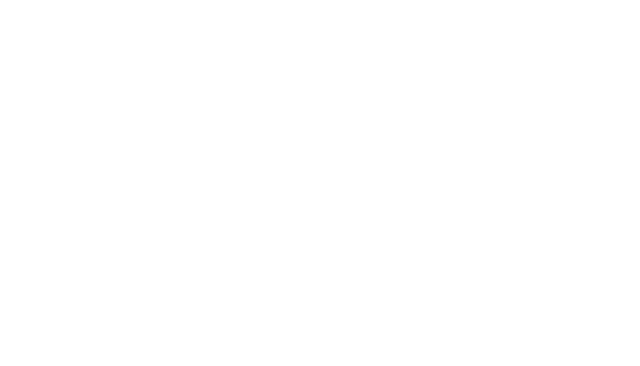
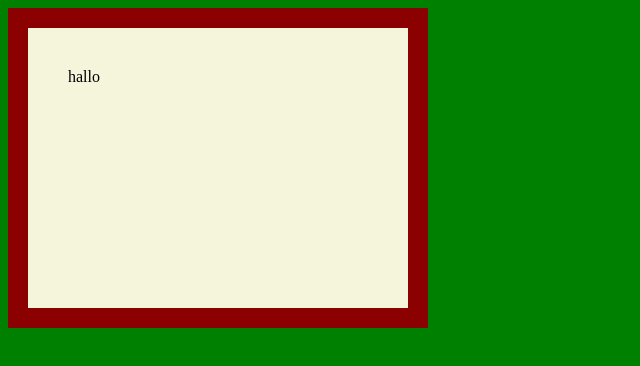
Before and after one commit to Thijmen0123/Week-5, a plain HTML site: page index.html in a window 1280 px wide. Shown: the whole page, without its empty margins (0-640 px from the left). Drawn offline with Linux system fonts and the light colour scheme; files that its build step writes are made by us from their sources.

Commit message:
commit 2

```diff
--- a/index.html
+++ b/index.html
@@ -1,10 +1,26 @@
 <!DOCTYPE html>
 <html lang="nl">
 <head>
-	<link rel="stylesheet" type="text/css" href="css/style.css"
+	<link rel="stylesheet" type="text/css" href="style.css">
    <meta http-equiv="Content-Type" content="text/html;charset=UTF-8">
    <title>Er is niet veel veranderd</title>
 </head>
+
+ <style>
+ 	div {
+ 		background-color: beige;
+  width: 300px;
+  height: 200px;
+
+  padding: 40px;
+  border: 20px solid darkred;
+  margin: 40;
+}
+</style>
+
+
+
+  <div> hallo </div>
 <body>
 
   <script src=""></script>
--- a/style.css
+++ b/style.css
@@ -0,0 +1,7 @@
+body{
+	background-color: green;
+
+
+
+
+}
```
